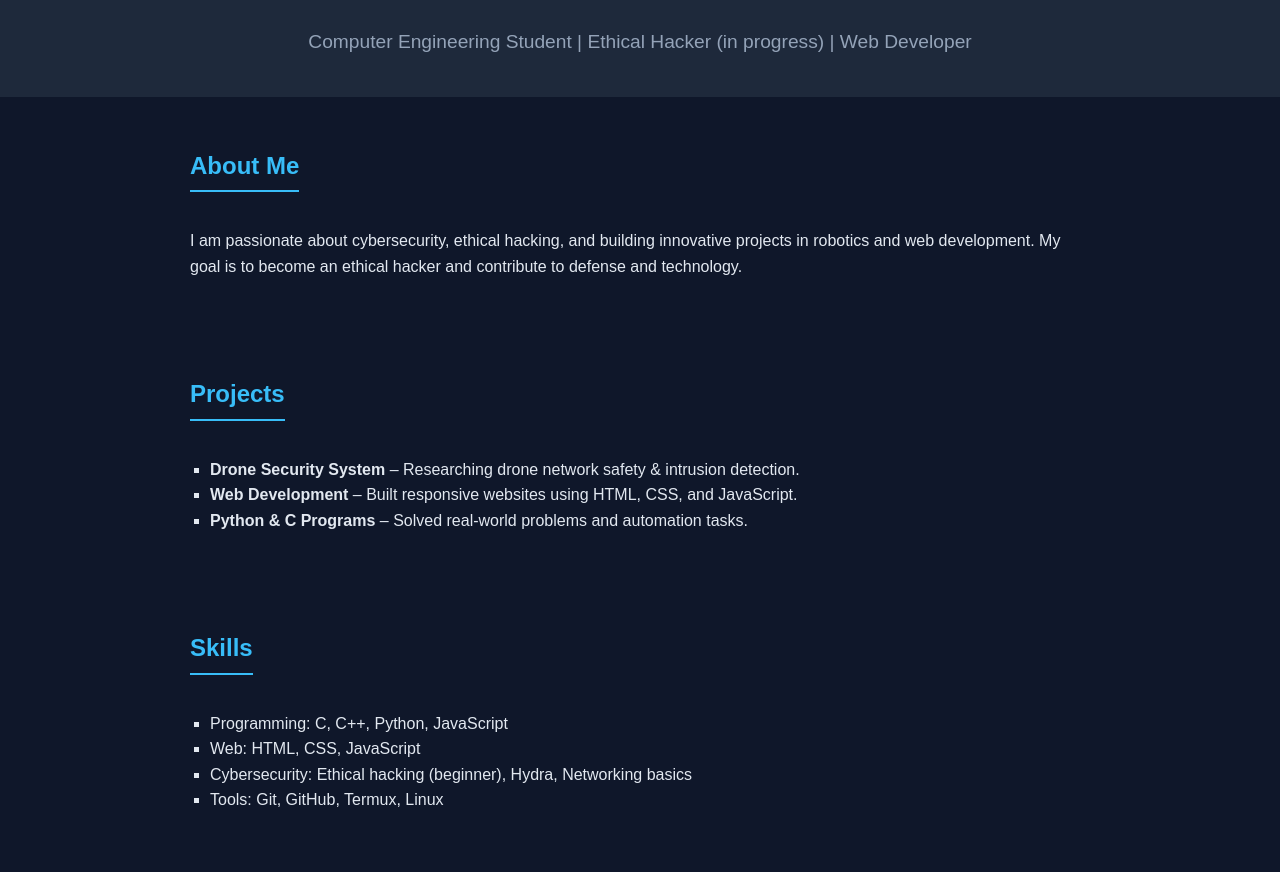
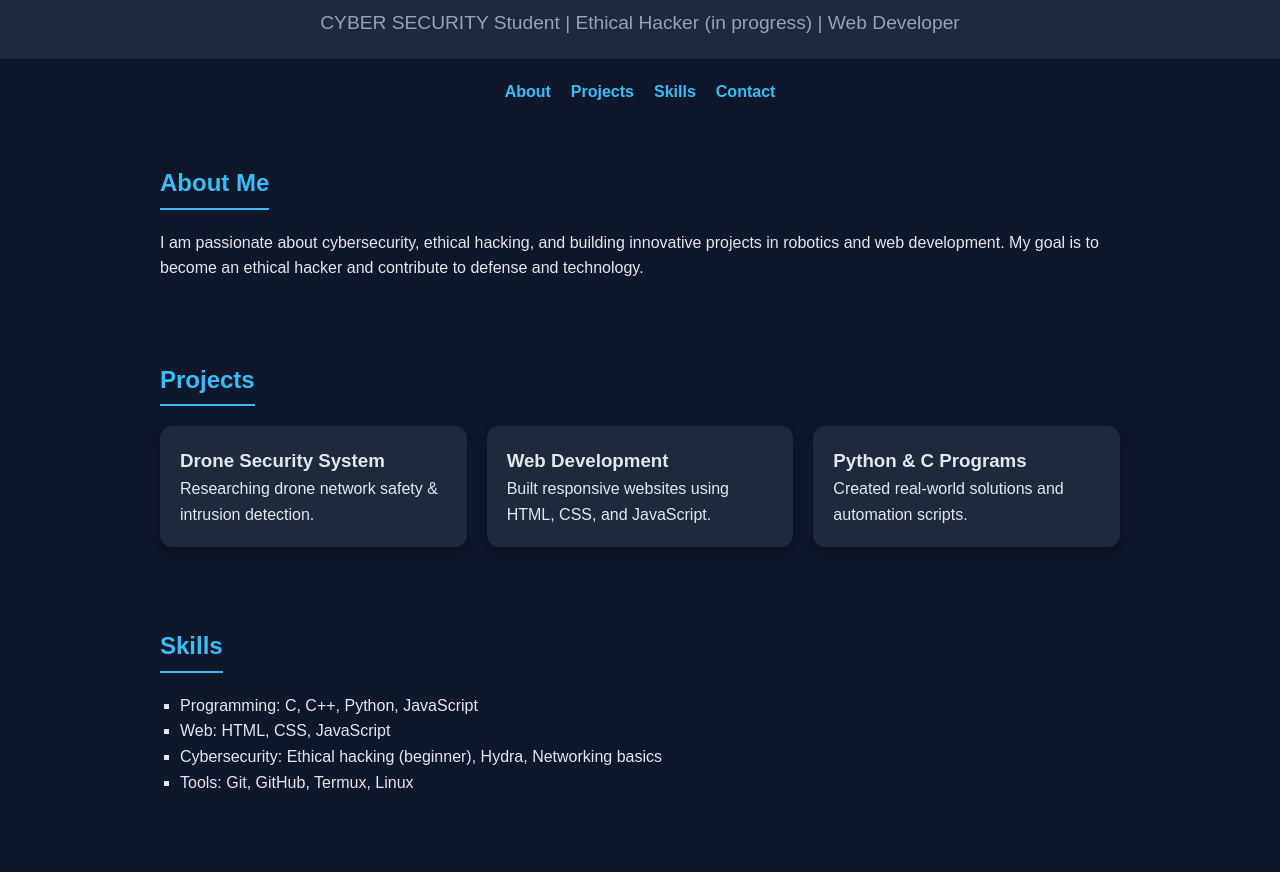
Before and after one commit to naguballa77/naguballa77.github.io, a plain HTML site: page index.html in a window 1280 px wide. Shown: the part 76-948 px from the top of the page. Drawn offline with Linux system fonts and the light colour scheme.

Commit message:
Update index.html

```diff
--- a/index.html
+++ b/index.html
@@ -1,3 +1,4 @@
+
 <!DOCTYPE html>
 <html lang="en">
 <head>
@@ -5,53 +6,104 @@
   <meta name="viewport" content="width=device-width, initial-scale=1.0">
   <title>Nagu's Portfolio</title>
   <style>
+    /* Reset */
+    * {
+      margin: 0;
+      padding: 0;
+      box-sizing: border-box;
+    }
+
     body {
       font-family: Arial, sans-serif;
-      margin: 0;
-      padding: 0;
       background: #0f172a;
       color: #e2e8f0;
       line-height: 1.6;
     }
+
     header {
       background: #1e293b;
       color: #f8fafc;
       padding: 20px;
       text-align: center;
     }
+
     header h1 {
-      margin: 0;
       font-size: 2.5rem;
       color: #38bdf8;
     }
+
     header p {
       font-size: 1.2rem;
       color: #94a3b8;
     }
+
+    nav {
+      background: #0f172a;
+      padding: 10px;
+      display: flex;
+      justify-content: center;
+      flex-wrap: wrap;
+    }
+
+    nav a {
+      color: #38bdf8;
+      margin: 10px;
+      text-decoration: none;
+      font-weight: bold;
+      transition: color 0.3s;
+    }
+
+    nav a:hover {
+      color: #facc15;
+    }
+
     section {
-      padding: 30px;
-      max-width: 900px;
+      padding: 40px 20px;
+      max-width: 1000px;
       margin: auto;
     }
+
     h2 {
       color: #38bdf8;
+      margin-bottom: 20px;
       border-bottom: 2px solid #38bdf8;
       display: inline-block;
       padding-bottom: 5px;
     }
+
     ul {
-      list-style-type: square;
+      list-style: square;
       padding-left: 20px;
     }
+
+    .grid {
+      display: grid;
+      grid-template-columns: repeat(auto-fit, minmax(280px, 1fr));
+      gap: 20px;
+    }
+
+    .card {
+      background: #1e293b;
+      padding: 20px;
+      border-radius: 12px;
+      box-shadow: 0 4px 8px rgba(0,0,0,0.3);
+      transition: transform 0.3s;
+    }
+
+    .card:hover {
+      transform: translateY(-5px);
+    }
+
     .contact {
       text-align: center;
-      margin-top: 20px;
     }
+
     .contact a {
       color: #38bdf8;
       text-decoration: none;
       font-weight: bold;
     }
+
     footer {
       background: #1e293b;
       color: #94a3b8;
@@ -59,15 +111,32 @@
       padding: 15px;
       margin-top: 20px;
     }
+
+    /* Responsive text */
+    @media (max-width: 600px) {
+      header h1 {
+        font-size: 2rem;
+      }
+      header p {
+        font-size: 1rem;
+      }
+    }
   </style>
 </head>
 <body>
   <header>
     <h1>Hi 👋, I’m Nagu</h1>
-    <p>Computer Engineering Student | Ethical Hacker (in progress) | Web Developer</p>
+    <p>CYBER SECURITY Student | Ethical Hacker (in progress) | Web Developer</p>
   </header>
 
-  <section>
+  <nav>
+    <a href="#about">About</a>
+    <a href="#projects">Projects</a>
+    <a href="#skills">Skills</a>
+    <a href="#contact">Contact</a>
+  </nav>
+
+  <section id="about">
     <h2>About Me</h2>
     <p>
       I am passionate about cybersecurity, ethical hacking, and building innovative projects in robotics and web development.
@@ -75,16 +144,25 @@
     </p>
   </section>
 
-  <section>
+  <section id="projects">
     <h2>Projects</h2>
-    <ul>
-      <li><b>Drone Security System</b> – Researching drone network safety & intrusion detection.</li>
-      <li><b>Web Development</b> – Built responsive websites using HTML, CSS, and JavaScript.</li>
-      <li><b>Python & C Programs</b> – Solved real-world problems and automation tasks.</li>
-    </ul>
+    <div class="grid">
+      <div class="card">
+        <h3>Drone Security System</h3>
+        <p>Researching drone network safety & intrusion detection.</p>
+      </div>
+      <div class="card">
+        <h3>Web Development</h3>
+        <p>Built responsive websites using HTML, CSS, and JavaScript.</p>
+      </div>
+      <div class="card">
+        <h3>Python & C Programs</h3>
+        <p>Created real-world solutions and automation scripts.</p>
+      </div>
+    </div>
   </section>
 
-  <section>
+  <section id="skills">
     <h2>Skills</h2>
     <ul>
       <li>Programming: C, C++, Python, JavaScript</li>
@@ -94,15 +172,14 @@
     </ul>
   </section>
 
-  <section class="contact">
+  <section id="contact" class="contact">
     <h2>Contact</h2>
-    <p>Email: <a href="mailto:naguballa77@proton.me">naguballa77@proton.me</a></p>
-    <p>GitHub: <a href="https://github.com/naguballa77" target="_blank">github.com/naguballa77</a></p>
+    <p>Email: <a href="mailto:your-email@example.com">your-email@example.com</a></p>
+    <p>GitHub: <a href="https://github.com/yourusername" target="_blank">github.com/yourusername</a></p>
   </section>
 
   <footer>
     <p>© 2025 Nagu. Built with ❤️ on GitHub Pages.</p>
-    @naguballa77
   </footer>
 </body>
 </html>
```
